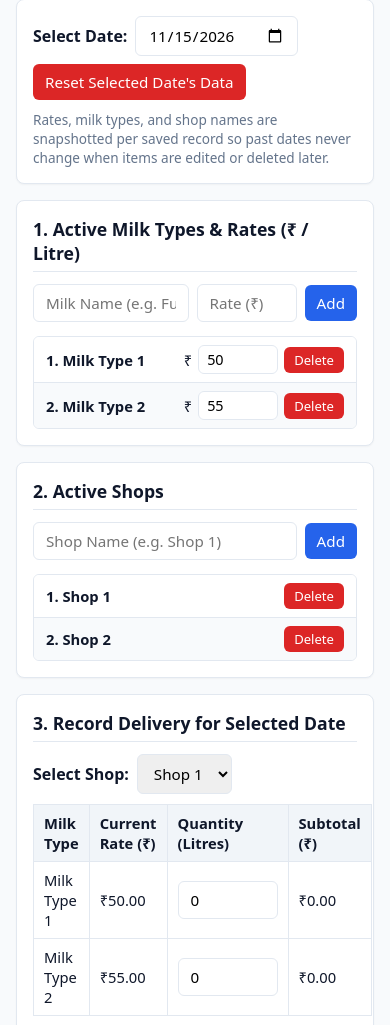
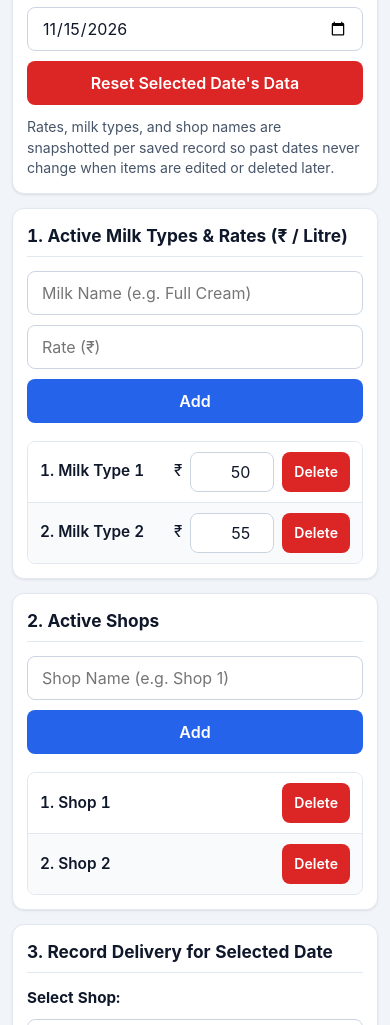
Before and after one commit to Sanket-Pokharkar/Milk-Calculator, a plain HTML site: page index.html in a window 390 px wide. Shown: the part 99-1124 px from the top of the page. Drawn offline with Linux system fonts and the light colour scheme.

Commit message:
Update index.html

```diff
--- a/index.html
+++ b/index.html
@@ -1,64 +1,83 @@
-<!-- I've updated the code with revised, lower initial milk rates, while keeping the side by side layout and all historical data protection features intact. -->
+<!-- I've updated the CSS to significantly improve the user interface on Android smartphones. The layout now adapts cleanly, stacking the master lists on mobile while preserving the side by side view on desktops, with enhanced touch targets and optimized typography. -->
 <!DOCTYPE html>
 <html lang="en">
 <head>
   <meta charset="UTF-8" />
-  <meta name="viewport" content="width=device-width, initial-scale=1.0" />
+  <meta name="viewport" content="width=device-width, initial-scale=1.0, maximum-scale=5.0" />
+  <meta name="theme-color" content="#2563eb" />
   <title>Milk Delivery & Billing Calculator</title>
   <style>
     :root {
       --primary: #2563eb;
       --primary-hover: #1d4ed8;
+      --primary-active: #1e40af;
       --danger: #dc2626;
       --danger-hover: #b91c1c;
       --success: #16a34a;
-      --bg: #f8fafc;
+      --success-hover: #15803d;
+      --bg: #f1f5f9;
       --card: #ffffff;
-      --border: #e2e8f0;
+      --surface-alt: #f8fafc;
+      --border: #cbd5e1;
+      --border-light: #e2e8f0;
       --text: #0f172a;
-      --muted: #64748b;
+      --muted: #475569;
+      --radius-lg: 12px;
+      --radius-md: 8px;
+      --shadow-sm: 0 1px 3px rgba(15, 23, 42, 0.06), 0 1px 2px rgba(15, 23, 42, 0.04);
+      --touch-target: 44px;
     }
 
     * {
       box-sizing: border-box;
       margin: 0;
       padding: 0;
-      font-family: system-ui, -apple-system, sans-serif;
+      font-family: -apple-system, BlinkMacSystemFont, "Segoe UI", Roboto, Oxygen, Ubuntu, Cantarell, sans-serif;
+      -webkit-tap-highlight-color: transparent;
     }
 
     body {
       background-color: var(--bg);
       color: var(--text);
       padding: 16px;
-      max-width: 960px;
+      padding-bottom: calc(24px + env(safe-area-inset-bottom));
+      max-width: 980px;
       margin: 0 auto;
+      line-height: 1.45;
+      font-variant-numeric: tabular-nums;
     }
 
     h1 {
-      font-size: 1.5rem;
+      font-size: clamp(1.35rem, 4vw, 1.75rem);
+      font-weight: 700;
+      letter-spacing: -0.02em;
       margin-bottom: 16px;
       text-align: center;
+      color: var(--text);
     }
 
     h2 {
-      font-size: 1.1rem;
-      margin-bottom: 12px;
-      border-bottom: 1px solid var(--border);
-      padding-bottom: 6px;
+      font-size: 1.08rem;
+      font-weight: 700;
+      margin-bottom: 14px;
+      border-bottom: 1px solid var(--border-light);
+      padding-bottom: 8px;
+      color: var(--text);
     }
 
     .card {
       background: var(--card);
-      border: 1px solid var(--border);
-      border-radius: 8px;
-      padding: 16px;
+      border: 1px solid var(--border-light);
+      border-radius: var(--radius-lg);
+      padding: 18px;
       margin-bottom: 16px;
-      box-shadow: 0 1px 2px rgba(0,0,0,0.04);
+      box-shadow: var(--shadow-sm);
     }
 
+    /* Side-by-side on desktop/tablet, single column on Android phones */
     .master-grid {
       display: grid;
-      grid-template-columns: repeat(auto-fit, minmax(340px, 1fr));
+      grid-template-columns: repeat(2, minmax(0, 1fr));
       gap: 16px;
       margin-bottom: 16px;
     }
@@ -71,39 +90,71 @@
 
     .row {
       display: flex;
-      gap: 8px;
+      gap: 10px;
       flex-wrap: wrap;
       align-items: center;
-      margin-bottom: 10px;
+      margin-bottom: 12px;
     }
 
+    label {
+      font-size: 0.95rem;
+      color: var(--text);
+    }
+
+    /* 16px font-size prevents Android/iOS input auto-zoom; 44px height ensures accessible touch targets */
     input, select, button {
-      padding: 8px 12px;
-      border-radius: 6px;
+      min-height: var(--touch-target);
+      padding: 10px 14px;
+      border-radius: var(--radius-md);
       border: 1px solid var(--border);
-      font-size: 0.95rem;
+      font-size: 16px;
+      transition: border-color 0.15s ease, box-shadow 0.15s ease, background-color 0.15s ease, transform 0.08s ease;
+    }
+
+    input, select {
+      background-color: #ffffff;
+      color: var(--text);
+    }
+
+    input:focus, select:focus {
+      outline: none;
+      border-color: var(--primary);
+      box-shadow: 0 0 0 3px rgba(37, 99, 235, 0.16);
     }
 
     input[type="text"] {
       flex: 1;
-      min-width: 130px;
+      min-width: 140px;
     }
 
     input[type="number"] {
-      width: 100px;
+      width: 105px;
+    }
+
+    input[type="date"], select {
+      min-width: 165px;
     }
 
     button {
       background: var(--primary);
-      color: #fff;
+      color: #ffffff;
       border: none;
       cursor: pointer;
-      font-weight: 500;
+      font-weight: 600;
       white-space: nowrap;
+      display: inline-flex;
+      align-items: center;
+      justify-content: center;
+      user-select: none;
     }
 
     button:hover {
       background: var(--primary-hover);
+    }
+
+    button:active {
+      transform: scale(0.98);
+      background: var(--primary-active);
     }
 
     button.danger {
@@ -118,11 +169,15 @@
       background: var(--success);
     }
 
+    button.success:hover {
+      background: var(--success-hover);
+    }
+
     .item-list {
       list-style: none;
-      margin-top: 4px;
-      border: 1px solid var(--border);
-      border-radius: 6px;
+      margin-top: 6px;
+      border: 1px solid var(--border-light);
+      border-radius: var(--radius-md);
       overflow: hidden;
     }
 
@@ -135,10 +190,10 @@
       justify-content: space-between;
       align-items: center;
       gap: 10px;
-      padding: 8px 12px;
+      padding: 10px 12px;
       background: #ffffff;
-      border-bottom: 1px solid var(--border);
-      font-size: 0.92rem;
+      border-bottom: 1px solid var(--border-light);
+      font-size: 0.96rem;
     }
 
     .list-item:last-child {
@@ -146,7 +201,7 @@
     }
 
     .list-item:nth-child(even) {
-      background: #f8fafc;
+      background: var(--surface-alt);
     }
 
     .list-item-name {
@@ -158,49 +213,163 @@
     .list-item-actions {
       display: flex;
       align-items: center;
-      gap: 6px;
+      gap: 8px;
+      flex-shrink: 0;
     }
 
     .list-item-actions input[type="number"] {
-      width: 80px;
-      padding: 4px 8px;
-      font-size: 0.9rem;
+      width: 84px;
+      min-height: 40px;
+      padding: 6px 8px;
+      font-size: 16px;
+      text-align: right;
     }
 
     .list-item-actions button {
-      padding: 4px 10px;
-      font-size: 0.82rem;
+      min-height: 40px;
+      padding: 6px 12px;
+      font-size: 0.88rem;
     }
 
+    /* Tables with smooth horizontal scroll support on narrow screens */
     table {
       width: 100%;
       border-collapse: collapse;
       margin-top: 10px;
-      font-size: 0.92rem;
+      font-size: 0.94rem;
+      border-radius: var(--radius-md);
+      overflow: hidden;
     }
 
     th, td {
-      border: 1px solid var(--border);
-      padding: 8px 10px;
+      border: 1px solid var(--border-light);
+      padding: 10px 12px;
       text-align: left;
+      vertical-align: middle;
     }
 
     th {
-      background: #f1f5f9;
+      background: var(--surface-alt);
+      font-weight: 600;
+      color: var(--muted);
+      font-size: 0.86rem;
+      text-transform: uppercase;
+      letter-spacing: 0.03em;
+    }
+
+    td input.qty-input {
+      width: 100%;
+      min-width: 76px;
+      max-width: 110px;
+      min-height: 42px;
+      padding: 6px 10px;
+      font-size: 16px;
+      font-weight: 600;
     }
 
     .total-bar {
-      margin-top: 12px;
+      margin-top: 16px;
+      padding-top: 12px;
+      border-top: 1px solid var(--border-light);
       font-weight: 700;
-      font-size: 1.05rem;
+      font-size: 1.12rem;
       display: flex;
       justify-content: space-between;
       align-items: center;
+      gap: 12px;
+      flex-wrap: wrap;
     }
 
     .muted {
       color: var(--muted);
-      font-size: 0.85rem;
+      font-size: 0.88rem;
+    }
+
+    /* Mobile Smartphone Breakpoint (Android Portrait & Small Screens) */
+    @media (max-width: 680px) {
+      body {
+        padding: 12px;
+      }
+
+      .card {
+        padding: 14px;
+        margin-bottom: 14px;
+      }
+
+      .master-grid {
+        grid-template-columns: 1fr;
+        gap: 14px;
+        margin-bottom: 14px;
+      }
+
+      /* Date & Reset header bar stacks cleanly */
+      .card > .row:first-child {
+        flex-direction: column;
+        align-items: stretch;
+      }
+
+      .card > .row:first-child .row {
+        width: 100%;
+        justify-content: space-between;
+      }
+
+      .card > .row:first-child input[type="date"],
+      .card > .row:first-child button.danger {
+        width: 100%;
+      }
+
+      /* Add Milk & Add Shop inputs wrap cleanly with full-width primary action */
+      .master-grid .row input[type="text"] {
+        flex: 1 1 100%;
+        width: 100%;
+      }
+
+      .master-grid .row input[type="number"] {
+        flex: 1 1 45%;
+        width: auto;
+      }
+
+      .master-grid .row button {
+        flex: 1 1 45%;
+        width: auto;
+      }
+
+      /* Shop selector full width on mobile */
+      #shopSelect {
+        width: 100%;
+        flex: 1 1 100%;
+      }
+
+      /* Compact table padding + horizontal scroll safety */
+      table {
+        display: block;
+        overflow-x: auto;
+        -webkit-overflow-scrolling: touch;
+        white-space: nowrap;
+      }
+
+      th, td {
+        padding: 9px 8px;
+        font-size: 0.9rem;
+      }
+
+      /* Full-width Save button on mobile */
+      .total-bar {
+        flex-direction: column;
+        align-items: stretch;
+        text-align: center;
+      }
+
+      .total-bar button {
+        width: 100%;
+      }
+
+      /* Saved record card header button touch target */
+      #savedRecordsContainer button.danger {
+        min-height: 36px !important;
+        padding: 6px 12px !important;
+        font-size: 0.85rem !important;
+      }
     }
   </style>
 </head>
@@ -288,7 +457,6 @@
       RECORDS: 'milk_app_daily_records'
     };
 
-    // Initial default rates set lower as requested
     let masterMilkTypes = JSON.parse(localStorage.getItem(STORAGE_KEYS.MILK_TYPES)) || [
       { id: 'm1', name: 'Milk Type 1', rate: 50 },
       { id: 'm2', name: 'Milk Type 2', rate: 55 }
```
